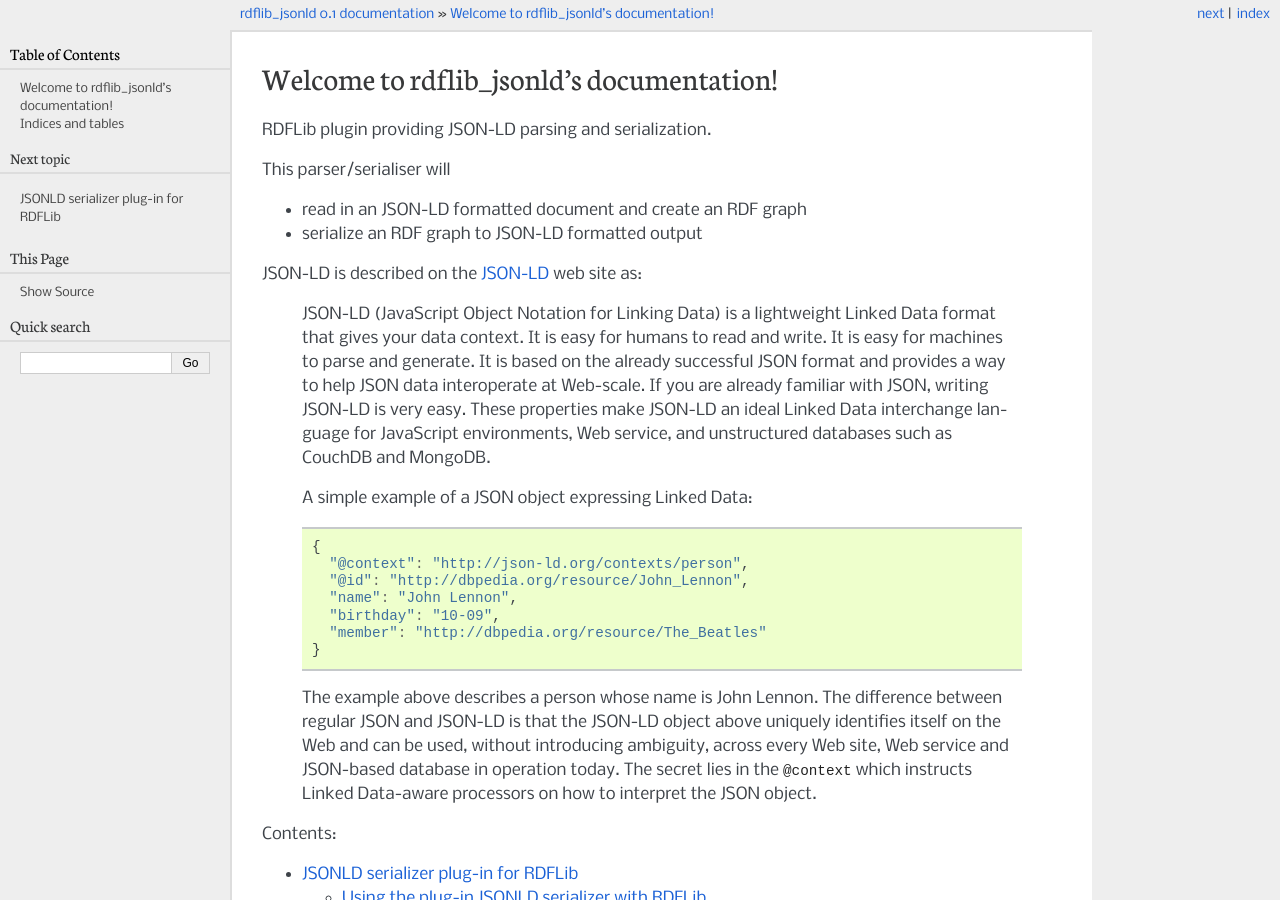
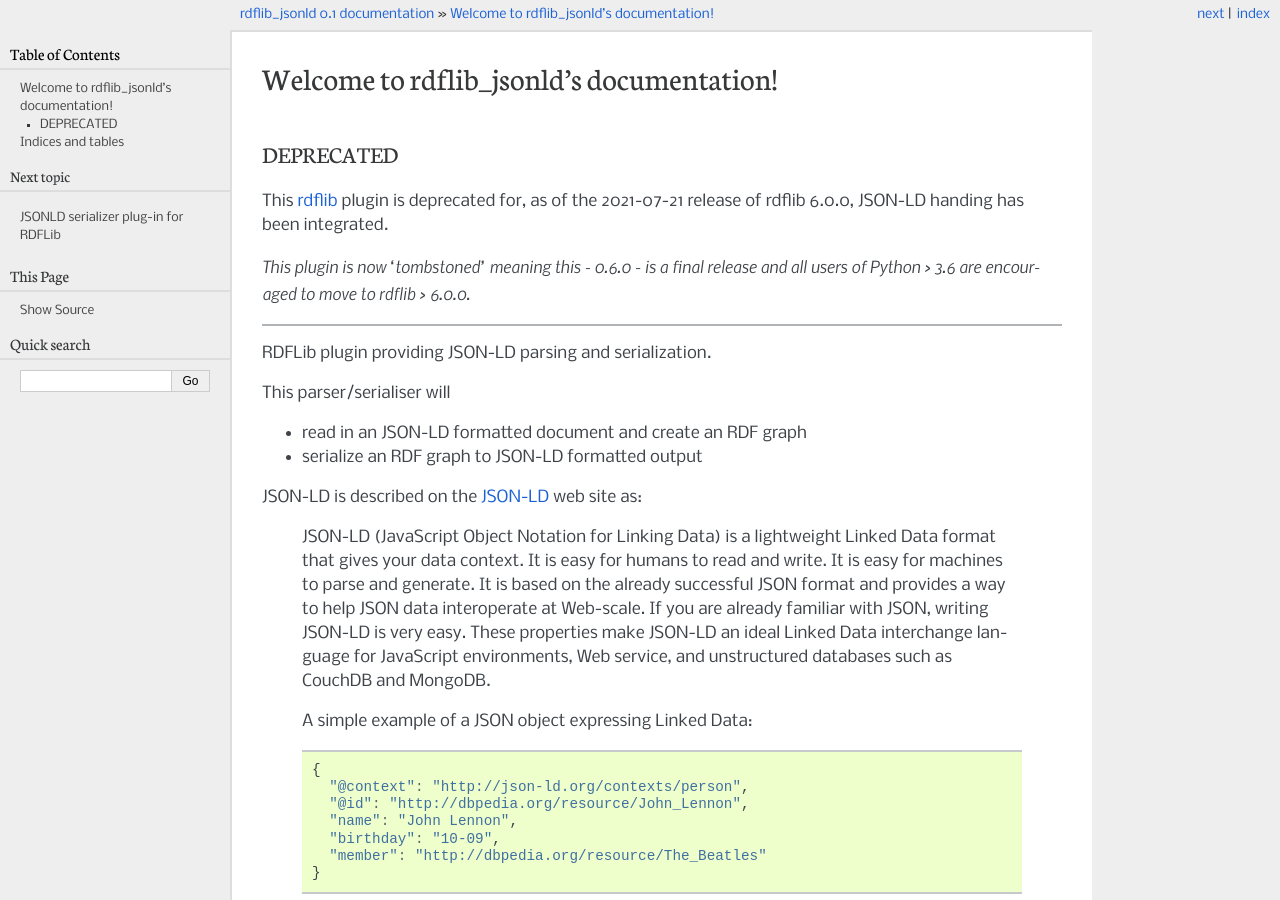
Before and after one commit to RDFLib/rdflib-jsonld, a Sphinx documentation site: the page built from docs/index.rst, in a window 1280 px wide and 900 px high. Built offline with Sphinx 7.4.7, drawn with Linux system fonts in a browser that asks for light colours.

Commit message:
update docco + deprecation notice

```diff
--- a/docs/index.rst
+++ b/docs/index.rst
@@ -2,6 +2,17 @@
 
 Welcome to rdflib_jsonld's documentation!
 =========================================
+
+DEPRECATED
+----------
+This `rdflib <https://pypi.org/project/rdflib/>`_ plugin is deprecated
+for, as of the 2021-07-21 release of rdflib 6.0.0, JSON-LD handing has been
+integrated.
+
+*This plugin is now 'tombstoned' meaning this - 0.6.0 - is a final release and
+all users of Python > 3.6 are encouraged to move to rdflib > 6.0.0.*
+
+----
 
 RDFLib plugin providing JSON-LD parsing and serialization.
 
--- a/rdflib_jsonld/__init__.py
+++ b/rdflib_jsonld/__init__.py
@@ -1,6 +1,6 @@
 """
 """
-__version__ = "0.6.0-dev"
+__version__ = "0.6.0"
 
 import warnings
 
```
Also changed, not shown: README.md (+4 -2 lines).
